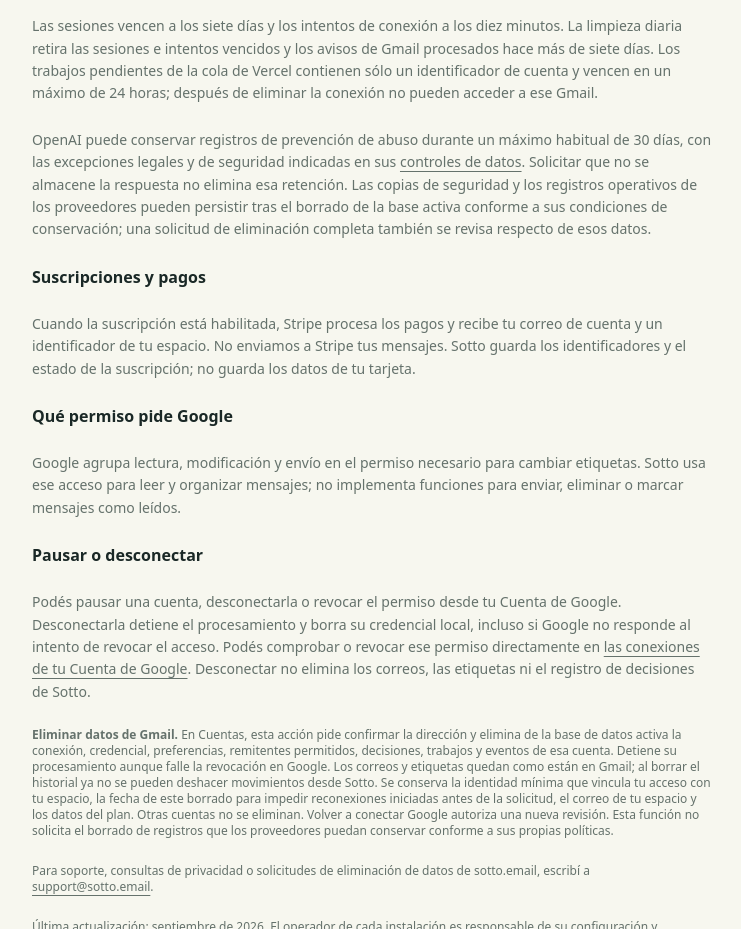
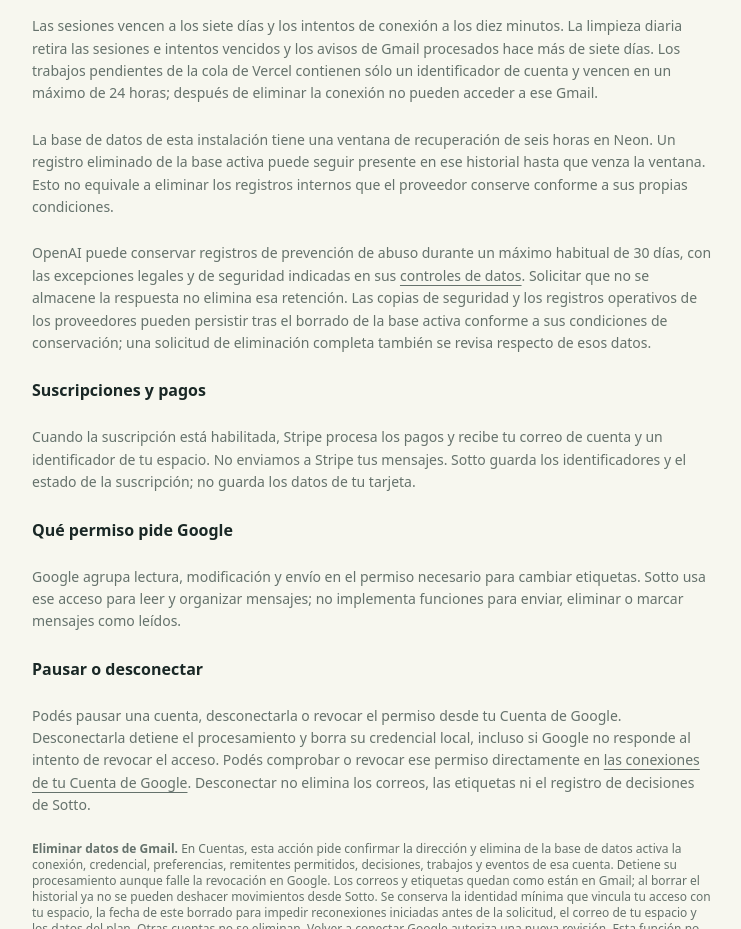
Before and after one commit to josebenitezg/sotto, a Next.js app: page /privacidad in a window 1280 px wide. Shown: the part 1400-2329 px from the top of the page, without its empty margins (268-1009 px from the left). Built offline with nearby package versions, Linux system fonts and the light colour scheme.

Commit message:
Document verified database recovery retention

```diff
--- a/src/app/(public)/privacidad/page.tsx
+++ b/src/app/(public)/privacidad/page.tsx
@@ -95,6 +95,13 @@
         conexión no pueden acceder a ese Gmail.
       </p>
       <p className="text-muted-foreground">
+        La base de datos de esta instalación tiene una ventana de recuperación
+        de seis horas en Neon. Un registro eliminado de la base activa puede
+        seguir presente en ese historial hasta que venza la ventana. Esto no
+        equivale a eliminar los registros internos que el proveedor conserve
+        conforme a sus propias condiciones.
+      </p>
+      <p className="text-muted-foreground">
         OpenAI puede conservar registros de prevención de abuso durante un
         máximo habitual de 30 días, con las excepciones legales y de seguridad
         indicadas en sus{" "}
```
